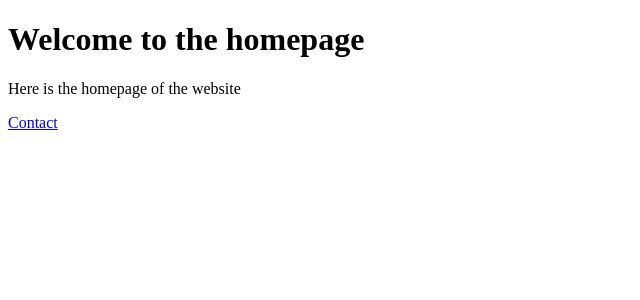
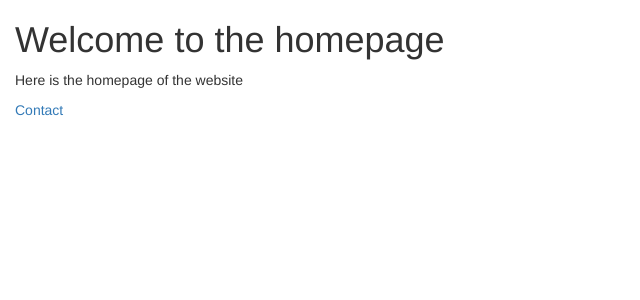
Before and after one commit to Vahsir7/NiT-BCT-Django, a Django app: page /myhome/ in a window 1280 px wide. Shown: the top 300 px of the page, without its empty margins (0-640 px from the left). Run offline with Django 5.2, Linux system fonts and the light colour scheme.

Commit message:
Day 1 of training

```diff
--- a/day1/proj1/proj1app/templates/homepage.html
+++ b/day1/proj1/proj1app/templates/homepage.html
@@ -6,10 +6,21 @@
         <title>
             Welcome to the homepage
         </title>
+        <!-- Latest compiled and minified CSS -->
+        <link rel="stylesheet" href="https://cdn.jsdelivr.net/npm/bootstrap@3.3.7/dist/css/bootstrap.min.css" integrity="sha384-BVYiiSIFeK1dGmJRAkycuHAHRg32OmUcww7on3RYdg4Va+PmSTsz/K68vbdEjh4u" crossorigin="anonymous">
+
+        <!-- Optional theme -->
+        <link rel="stylesheet" href="https://cdn.jsdelivr.net/npm/bootstrap@3.3.7/dist/css/bootstrap-theme.min.css" integrity="sha384-rHyoN1iRsVXV4nD0JutlnGaslCJuC7uwjduW9SVrLvRYooPp2bWYgmgJQIXwl/Sp" crossorigin="anonymous">
+
+        <!-- Latest compiled and minified JavaScript -->
+        <script src="https://cdn.jsdelivr.net/npm/bootstrap@3.3.7/dist/js/bootstrap.min.js" integrity="sha384-Tc5IQib027qvyjSMfHjOMaLkfuWVxZxUPnCJA7l2mCWNIpG9mGCD8wGNIcPD7Txa" crossorigin="anonymous"></script>
     </head>
     <body>
-        <h1>Welcome to the homepage</h1>
-        <p>Here is the homepage of the website</p>
-        <a href="/contact">Contact</a>
+        <div class="container-fluid">
+            <h1>Welcome to the homepage</h1>
+            <p>Here is the homepage of the website</p>
+            <a href="/contact">Contact</a>
+        </div>
+
     </body>
 </html>
```
